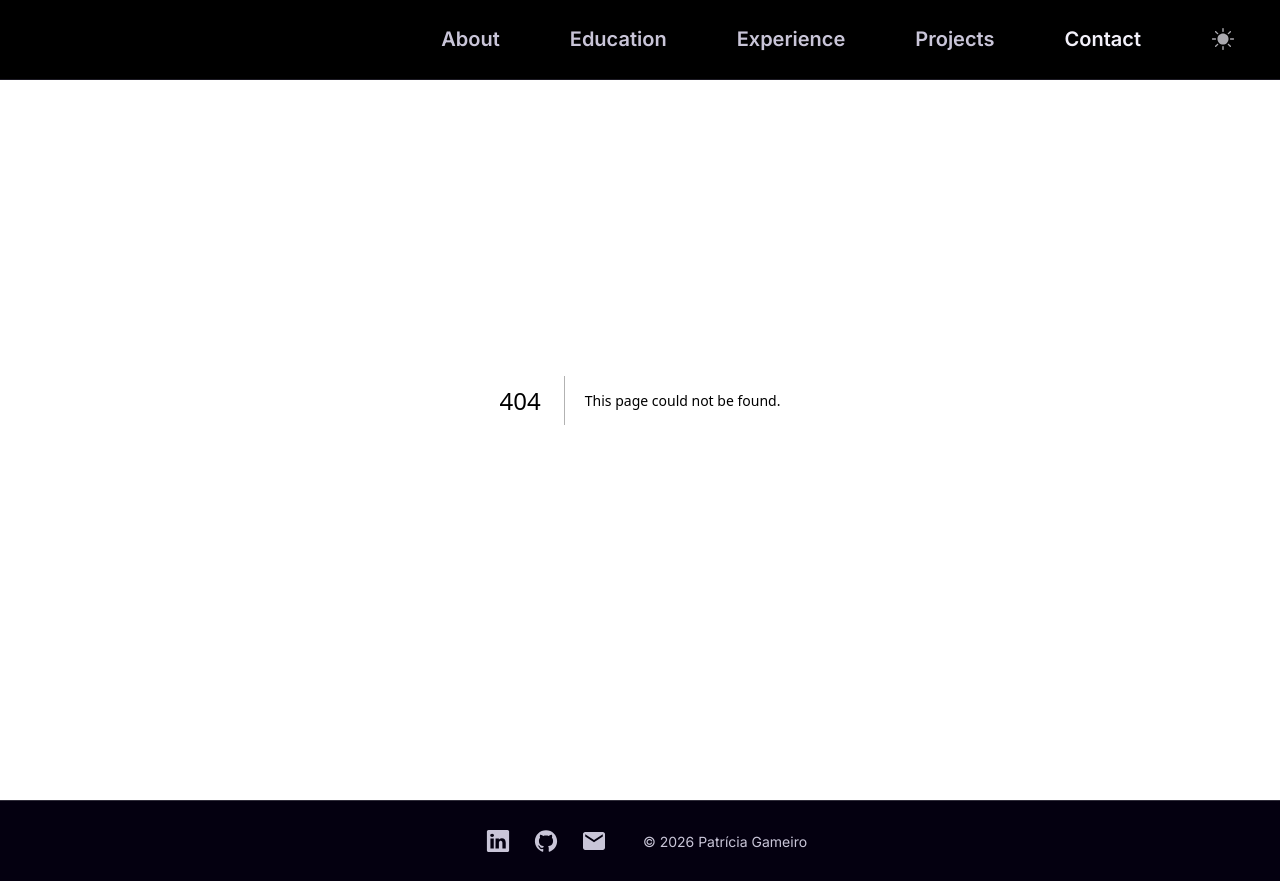
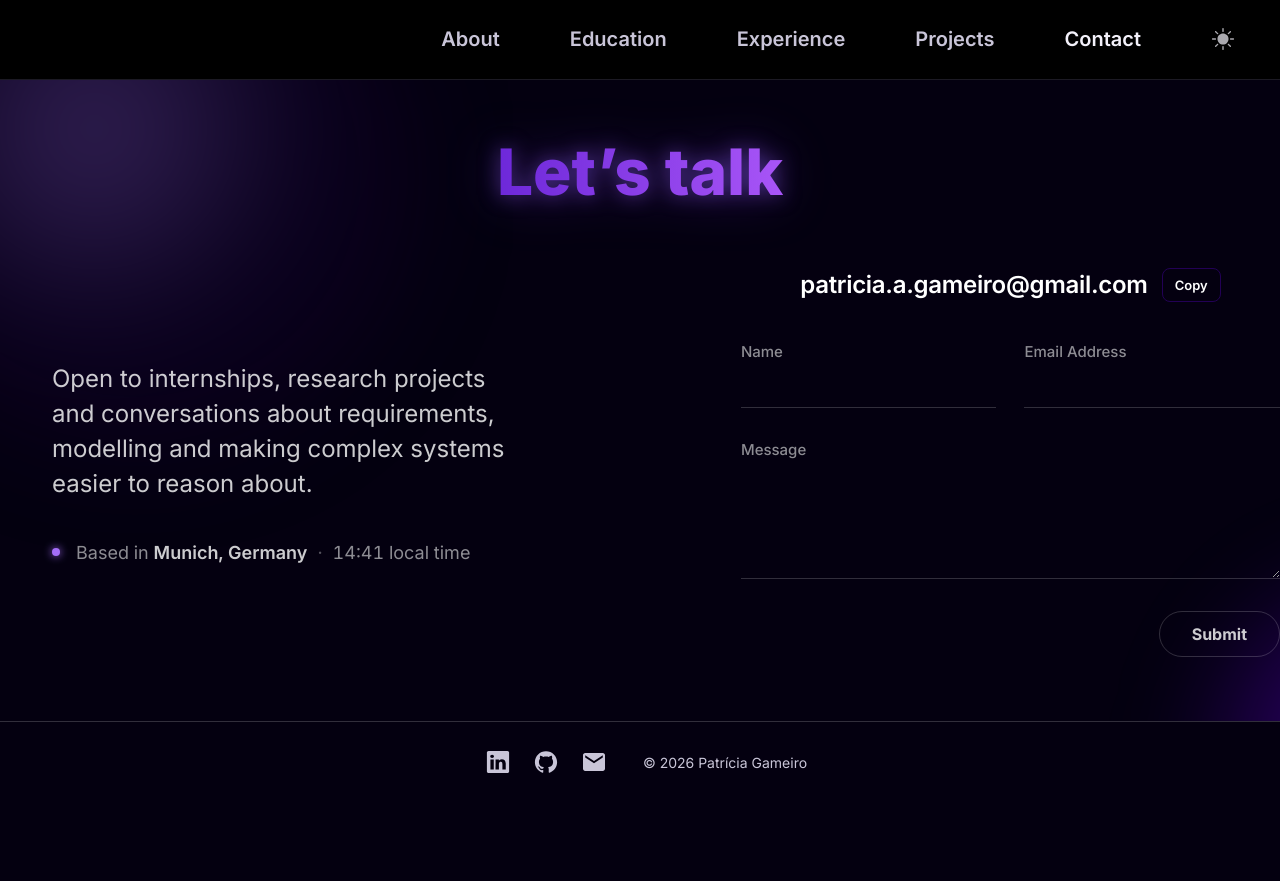
Before and after one commit to patriciagam/Portfolio, a Next.js app: page /contact in a window 1280 px wide. Before the commit this address had no page. After the commit the page ends 802 px from the top, so only its background shows below. Built offline with nearby package versions, Linux system fonts and the light colour scheme.

Commit message:
feat(contact): add contact page
Email address with a copy button, Munich local time and the contact form.

```diff
--- /dev/null
+++ b/src/app/contact/CopyButton.tsx
@@ -0,0 +1,42 @@
+"use client";
+
+import { useRef, useState } from "react";
+import styles from "./page.module.css";
+
+/** Copies `value` to the clipboard; falls back to selecting `targetId`'s text. */
+export default function CopyButton({ value, targetId }: { value: string; targetId: string }) {
+  const [label, setLabel] = useState("Copy");
+  const timer = useRef<ReturnType<typeof setTimeout>>(undefined);
+
+  const flash = (text: string) => {
+    setLabel(text);
+    clearTimeout(timer.current);
+    timer.current = setTimeout(() => setLabel("Copy"), 1600);
+  };
+
+  const selectText = () => {
+    const node = document.getElementById(targetId);
+    const selection = window.getSelection();
+    if (!node || !selection) return;
+    const range = document.createRange();
+    range.selectNodeContents(node);
+    selection.removeAllRanges();
+    selection.addRange(range);
+    flash("Selected");
+  };
+
+  const copy = async () => {
+    try {
+      await navigator.clipboard.writeText(value);
+      flash("Copied");
+    } catch {
+      selectText();
+    }
+  };
+
+  return (
+    <button type="button" className={styles.copy} onClick={copy} aria-live="polite">
+      {label}
+    </button>
+  );
+}
--- /dev/null
+++ b/src/app/contact/LocalTime.tsx
@@ -0,0 +1,25 @@
+"use client";
+
+import { useSyncExternalStore } from "react";
+
+const formatter = new Intl.DateTimeFormat("en-GB", {
+  timeZone: "Europe/Berlin",
+  hour: "2-digit",
+  minute: "2-digit",
+});
+
+function subscribe(onChange: () => void) {
+  const timer = setInterval(onChange, 1000);
+  return () => clearInterval(timer);
+}
+
+/** Current time in Munich (HH:MM), ticking live. Empty during server render,
+    since the server's clock would be stale by the time the page is read. */
+export default function LocalTime() {
+  const time = useSyncExternalStore(
+    subscribe,
+    () => formatter.format(new Date()),
+    () => null,
+  );
+  return <time>{time ?? "--:--"}</time>;
+}
--- /dev/null
+++ b/src/app/contact/page.module.css
@@ -0,0 +1,189 @@
+/* Layout from index-patricia.html: lead text beside the email and form. */
+.contact {
+  display: grid;
+  grid-template-columns: minmax(0, 1.1fr) minmax(0, 1fr);
+  /* The text sits level with the middle of the form. */
+  align-items: center;
+  gap: 96px;
+  width: 1280px;
+  margin: clamp(48px, 8svh, 80px) auto clamp(48px, 8svh, 80px);
+  padding-left: 52px;
+}
+
+.lead {
+  max-width: 30ch;
+  font-size: 24px;
+  line-height: 1.45;
+  color: var(--color-text-muted);
+}
+
+.location {
+  display: flex;
+  flex-wrap: wrap;
+  align-items: center;
+  gap: 4px 10px;
+  margin-top: 40px;
+  font-size: 18px;
+  color: var(--color-text-faint);
+  font-variant-numeric: tabular-nums;
+}
+
+.location strong {
+  font-weight: 600;
+  color: var(--color-text-muted);
+}
+
+.dot {
+  width: 8px;
+  height: 8px;
+  margin-right: 6px;
+  border-radius: 50%;
+  background: var(--color-violet);
+  box-shadow: 0 0 8px var(--color-violet);
+}
+
+.separator {
+  opacity: 0.6;
+}
+
+/* Right column: the email written out, then the form. Colours are kept
+   quiet so the heading stays the one thing in purple; violet only appears
+   on focus and hover. */
+.emailRow {
+  display: flex;
+  flex-wrap: wrap;
+  align-items: center;
+  justify-content: center;
+  gap: 12px 14px;
+}
+
+.email {
+  font-size: 24px;
+  font-weight: 600;
+  line-height: 1.2;
+  letter-spacing: -0.3px;
+  overflow-wrap: anywhere;
+  color: var(--color-text);
+  transition: color 0.2s;
+}
+
+.email:hover,
+.email:focus-visible {
+  color: var(--color-lavender);
+}
+
+/* Underlined fields, as in the reference design. */
+.form {
+  display: grid;
+  grid-template-columns: 1fr 1fr;
+  gap: 32px 28px;
+  margin-top: 40px;
+}
+
+.field {
+  display: flex;
+  flex-direction: column;
+  gap: 10px;
+}
+
+.fieldWide {
+  grid-column: 1 / -1;
+}
+
+.fieldLabel {
+  font-size: 15px;
+  font-weight: 500;
+  color: var(--color-text-faint);
+}
+
+.input {
+  width: 100%;
+  padding: 6px 0 10px;
+  border: 0;
+  border-bottom: 1px solid var(--color-line);
+  border-radius: 0;
+  background: transparent;
+  color: var(--color-text);
+  font: 400 17px var(--font-inter), system-ui, sans-serif;
+  outline: none;
+  transition: border-color 0.2s;
+}
+
+.input:focus-visible {
+  border-bottom-color: var(--color-violet);
+}
+
+.textarea {
+  min-height: 110px;
+  resize: vertical;
+}
+
+.formFooter {
+  grid-column: 1 / -1;
+  display: flex;
+  align-items: center;
+  justify-content: flex-end;
+  gap: 20px;
+}
+
+.formNote {
+  flex: 1;
+  font-size: 14px;
+  color: var(--color-text-muted);
+}
+
+.formError {
+  color: #f87171;
+}
+
+/* Kept in the form for bots, but invisible and unreachable for people. */
+.honeypot {
+  position: absolute;
+  width: 1px;
+  height: 1px;
+  overflow: hidden;
+  opacity: 0;
+  pointer-events: none;
+}
+
+.submit {
+  padding: 12px 32px;
+  border: 1px solid var(--color-line);
+  border-radius: 999px;
+  background: transparent;
+  color: var(--color-text-muted);
+  font: 700 16px var(--font-inter), system-ui, sans-serif;
+  cursor: pointer;
+  transition:
+    background 0.2s,
+    color 0.2s,
+    border-color 0.2s;
+}
+
+.submit:disabled {
+  cursor: progress;
+  opacity: 0.6;
+}
+
+.submit:not(:disabled):hover,
+.submit:focus-visible {
+  border-color: var(--color-accent);
+  background: var(--color-accent);
+  color: #ffffff;
+}
+
+.copy {
+  padding: 8px 12px;
+  border: 1px solid var(--color-chip-border);
+  border-radius: 8px;
+  background: transparent;
+  color: var(--color-text);
+  font: 600 13px var(--font-inter), system-ui, sans-serif;
+  cursor: pointer;
+  transition: border-color 0.2s;
+}
+
+.copy:hover,
+.copy:focus-visible {
+  border-color: var(--color-violet);
+}
--- /dev/null
+++ b/src/app/contact/page.tsx
@@ -0,0 +1,48 @@
+import type { Metadata } from "next";
+import GradientHeading from "@/components/GradientHeading/GradientHeading";
+import PageShell from "@/components/PageShell/PageShell";
+import { PROFILES } from "@/lib/profiles";
+import ContactForm from "./ContactForm";
+import CopyButton from "./CopyButton";
+import LocalTime from "./LocalTime";
+import styles from "./page.module.css";
+
+export const metadata: Metadata = { title: "Contact · Patrícia Gameiro" };
+
+// Left: text from index-patricia.html. Right: email written out and a form.
+export default function ContactPage() {
+  return (
+    <PageShell fill>
+      <GradientHeading>Let’s talk</GradientHeading>
+      <div className={styles.contact}>
+        <div>
+          <p className={styles.lead}>
+            Open to internships, research projects and conversations about requirements,
+            modelling and making complex systems easier to reason about.
+          </p>
+          <p className={styles.location}>
+            <span className={styles.dot} aria-hidden="true" />
+            <span>
+              Based in <strong>Munich, Germany</strong>
+            </span>
+            <span className={styles.separator} aria-hidden="true">
+              ·
+            </span>
+            <span>
+              <LocalTime /> local time
+            </span>
+          </p>
+        </div>
+        <div>
+          <div className={styles.emailRow}>
+            <a className={styles.email} href={`mailto:${PROFILES.email}`} id="contact-email">
+              {PROFILES.email}
+            </a>
+            <CopyButton value={PROFILES.email} targetId="contact-email" />
+          </div>
+          <ContactForm />
+        </div>
+      </div>
+    </PageShell>
+  );
+}
```
